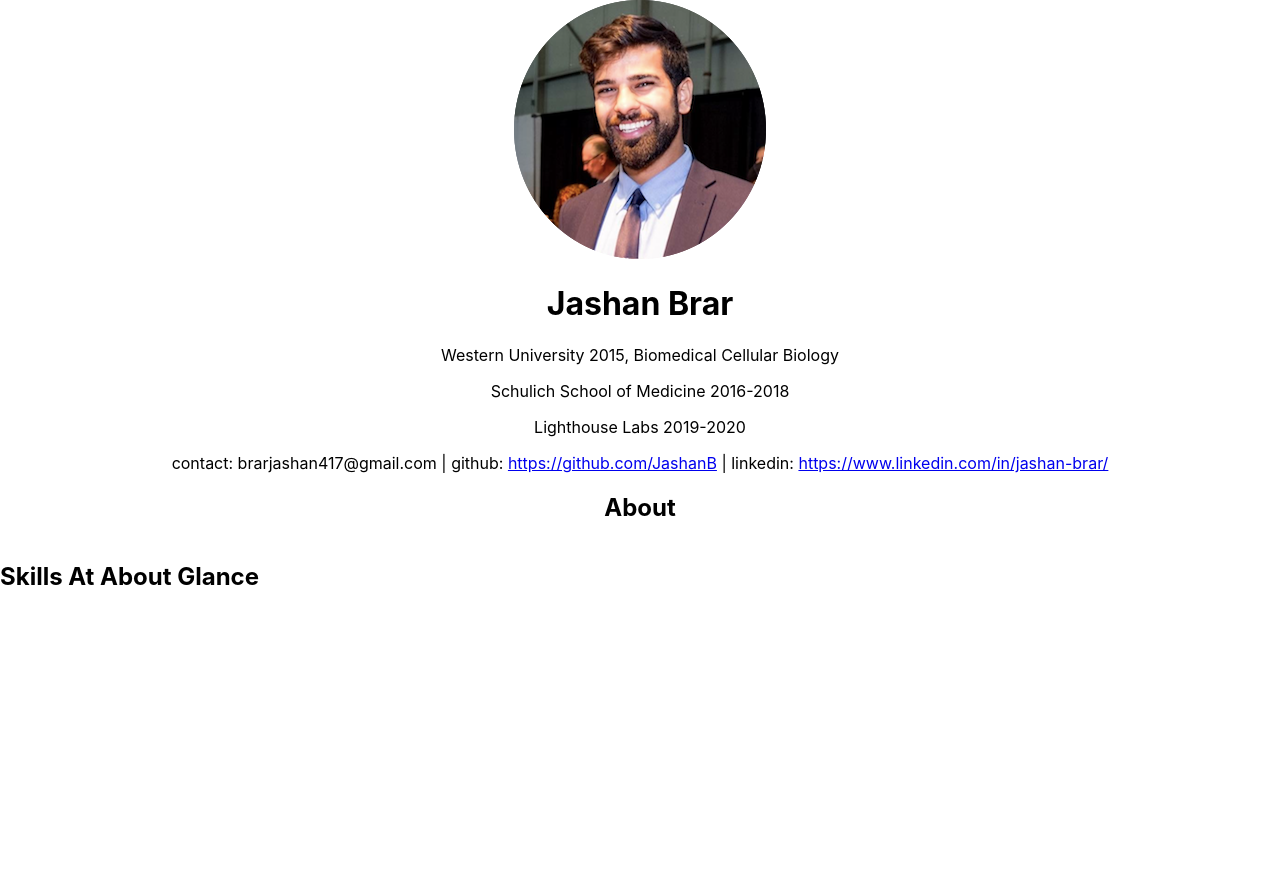
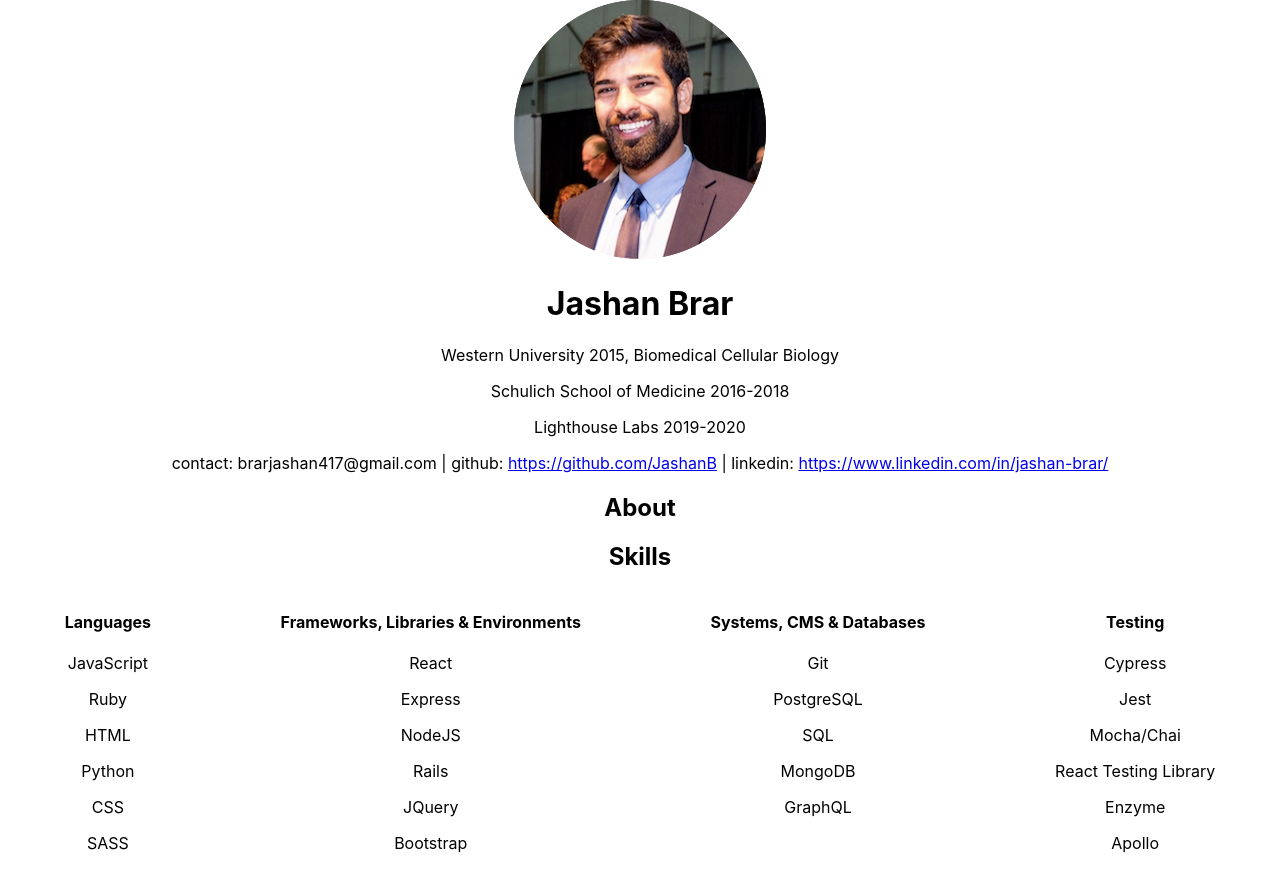
Before and after one commit to JashanB/my-portfolio, a React (Create React App) app: page / in a window 1280 px wide. Before the commit the page ends 800 px from the top, so only its background shows below. Built offline with nearby package versions, Linux system fonts and the light colour scheme.

Commit message:
fleshed out profile

```diff
--- a/src/components/profile/Profile.css
+++ b/src/components/profile/Profile.css
@@ -2,6 +2,8 @@
   display: inline-block;
 }
 
-.skills {
+.skills-flex {
   display: flex;
+  flex-direction: row;
+  justify-content: space-around;
 }
--- a/src/components/profile/Profile.js
+++ b/src/components/profile/Profile.js
@@ -14,9 +14,46 @@ export default function Profile(props) {
         <h2>About</h2>
         <p></p>
       </div>
-      <div className="skills">
-        <h2>Skills At About Glance</h2>
-        <p></p>
+      <h2>Skills</h2>
+      <div className="skills-flex">
+        <div className="skill-item">
+          <h4>Languages</h4>
+          <p>JavaScript</p>
+          <p>Ruby</p>
+          <p>HTML</p>
+          <p>Python</p>
+          <p>CSS</p>
+          <p>SASS</p>
+        </div>
+        <div className="skill-item">
+          <h4>Frameworks, Libraries & Environments</h4>
+          <p>React</p>
+          <p>Express</p>
+          <p>NodeJS</p>
+          <p>Rails</p>
+          <p>JQuery</p>
+          <p>Bootstrap</p>
+          <p></p>
+
+        </div>
+        <div className="skill-item">
+          <h4>Systems, CMS & Databases</h4>
+          <p>Git</p>
+          <p>PostgreSQL</p>
+          <p>SQL</p>
+          <p>MongoDB</p>
+          <p>GraphQL</p>
+
+        </div>
+        <div className="skill-item">
+          <h4>Testing</h4>
+          <p>Cypress</p>
+          <p>Jest</p>
+          <p>Mocha/Chai</p>
+          <p>React Testing Library</p>
+          <p>Enzyme</p>
+          <p>Apollo</p>
+        </div>
       </div>
     </div>)
 }
```
